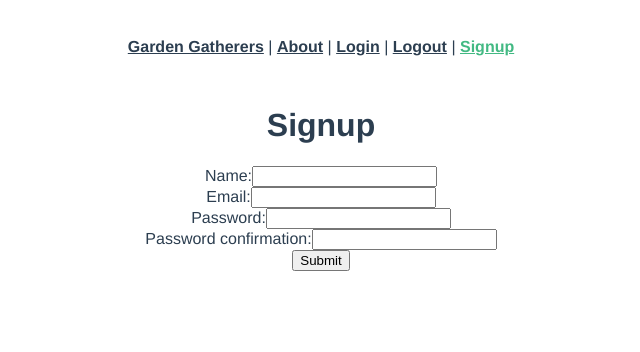
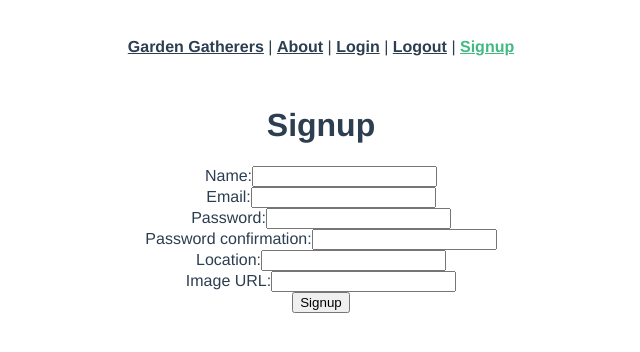
Before and after one commit to laurakeeley/garden-gatherers-frontend, a Vue app: page /signup in a window 1280 px wide. Shown: the top 352 px of the page, without its empty margins (319-959 px from the left). Built offline with nearby package versions, Linux system fonts and the light colour scheme.

Commit message:
updates signup page and login button

```diff
--- a/src/views/Login.vue
+++ b/src/views/Login.vue
@@ -13,7 +13,7 @@
         <label>Password:</label>
         <input type="password" v-model="newSessionParams.password" />
       </div>
-      <input type="submit" value="Submit" />
+      <input type="submit" value="Login" />
     </form>
   </div>
 </template>
--- a/src/views/Signup.vue
+++ b/src/views/Signup.vue
@@ -21,7 +21,15 @@
         <label>Password confirmation:</label>
         <input type="password" v-model="newUserParams.password_confirmation" />
       </div>
-      <input type="submit" value="Submit" />
+      <div>
+        <label>Location:</label>
+        <input type="text" v-model="newUserParams.location" />
+      </div>
+      <div>
+        <label>Image URL:</label>
+        <input type="text" v-model="newUserParams.image_url" />
+      </div>
+      <input type="submit" value="Signup" />
     </form>
   </div>
 </template>
```
